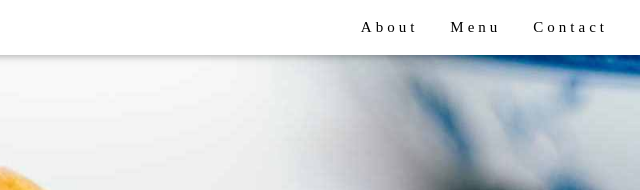
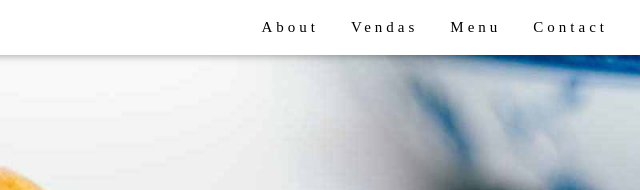
Before and after one commit to rsdecarvalhos/mywebsite, a plain HTML site: page index.html in a window 1280 px wide. Shown: the top 190 px of the page, 640-1280 px from the left. Drawn offline with nearby package versions, Linux system fonts and the light colour scheme.

Commit message:
adicionad novo menu

```diff
--- a/index.html
+++ b/index.html
@@ -22,6 +22,7 @@ h1, h2, h3, h4, h5, h6 {
     <!-- Right-sided navbar links. Hide them on small screens -->
     <div class="w3-right w3-hide-small">
       <a href="#about" class="w3-bar-item w3-button">About</a>
+      <a href="#about" class="w3-bar-item w3-button">Vendas</a>
       <a href="#menu" class="w3-bar-item w3-button">Menu</a>
       <a href="#contact" class="w3-bar-item w3-button">Contact</a>
     </div>
```
